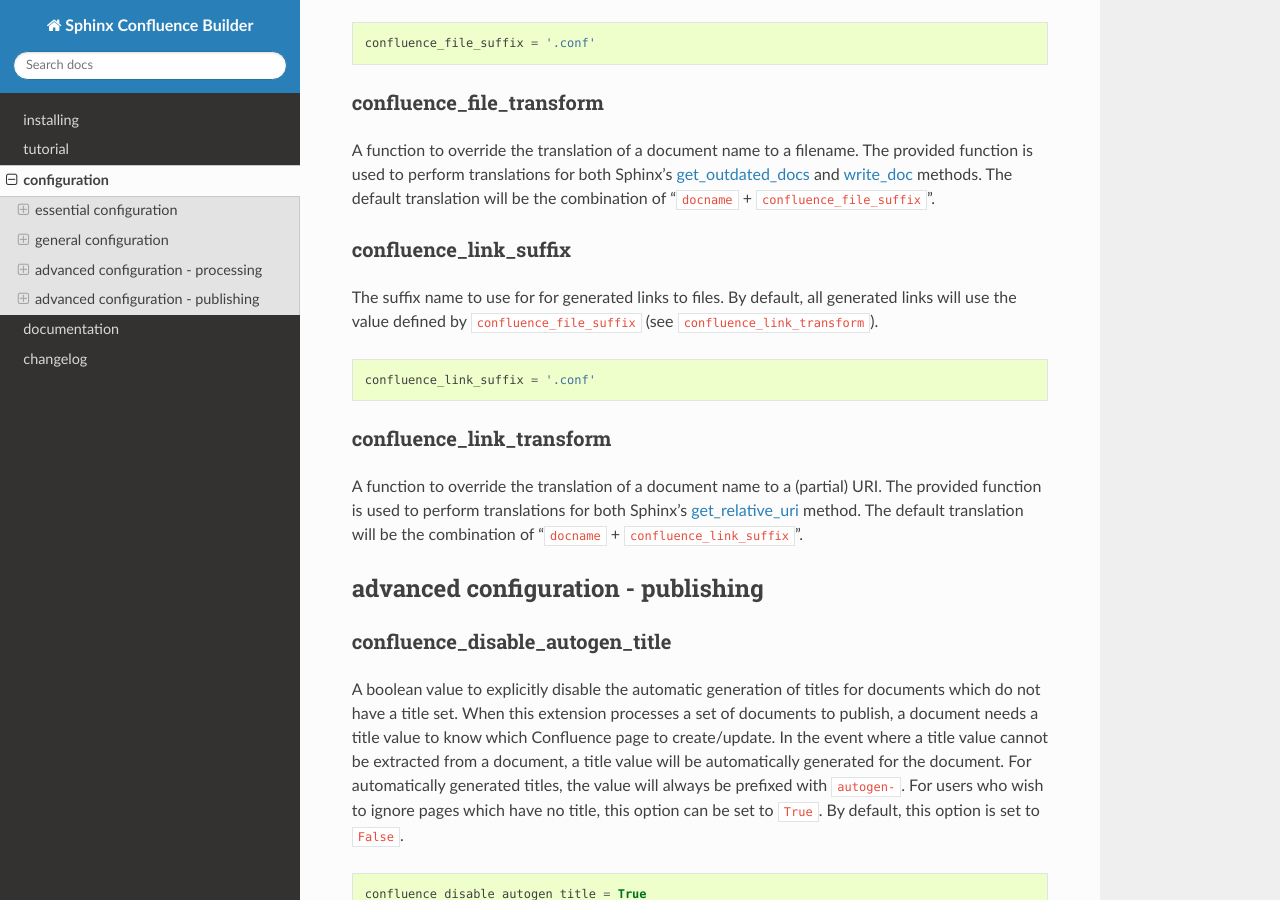
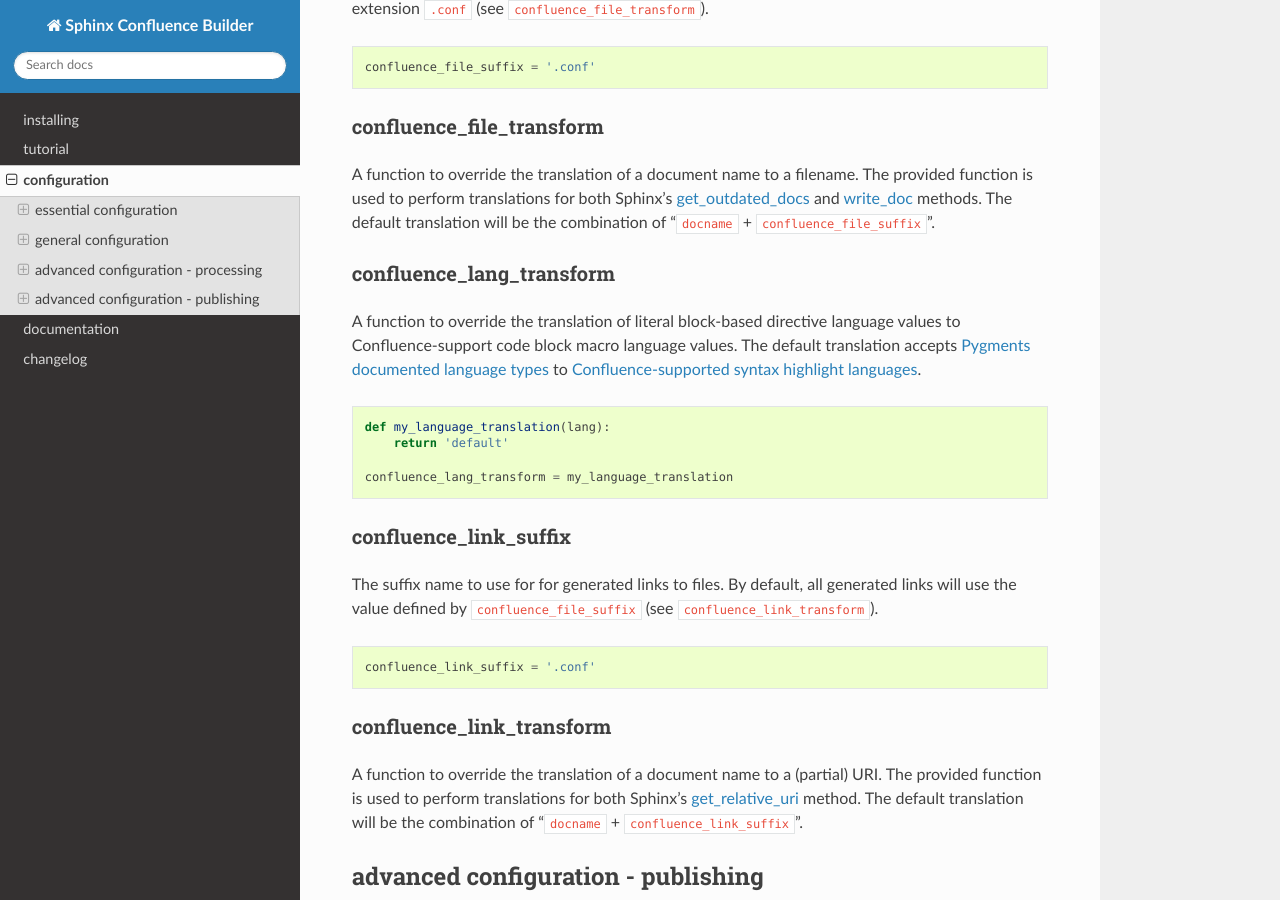
Before and after one commit to sphinx-contrib/confluencebuilder, a Sphinx documentation site: the page built from doc/configuration.rst, in a window 1280 px wide and 900 px high, scrolled down 5177 px. Built offline with Sphinx 7.4.7 and the Read the Docs theme 2.0.0, drawn with Linux system fonts in a browser that asks for light colours; some of the changed text lies outside the part shown.

Commit message:
doc: adding language transform configuration
Adding documentation about the new configuration mode
'confluence_lang_transform'.

Signed-off-by: James Knight <james.d.knight@live.com>

```diff
--- a/doc/configuration.rst
+++ b/doc/configuration.rst
@@ -251,6 +251,24 @@ combination of "``docname`` + ``confluence_file_suffix``".
 .. _get_outdated_docs: http://www.sphinx-doc.org/en/stable/extdev/builderapi.html#sphinx.builders.Builder.get_outdated_docs
 .. _write_doc: http://www.sphinx-doc.org/en/stable/extdev/builderapi.html#sphinx.builders.Builder.write_doc
 
+confluence_lang_transform
+~~~~~~~~~~~~~~~~~~~~~~~~~
+
+A function to override the translation of literal block-based directive
+language values to Confluence-support code block macro language values. The
+default translation accepts `Pygments documented language types`_ to
+`Confluence-supported syntax highlight languages`_.
+
+.. code-block:: python
+
+    def my_language_translation(lang):
+        return 'default'
+
+    confluence_lang_transform = my_language_translation
+
+.. _Confluence-supported syntax highlight languages: https://confluence.atlassian.com/confcloud/code-block-macro-724765175.html
+.. _Pygments documented language types: http://pygments.org/docs/lexers/
+
 confluence_link_suffix
 ~~~~~~~~~~~~~~~~~~~~~~
 
```
